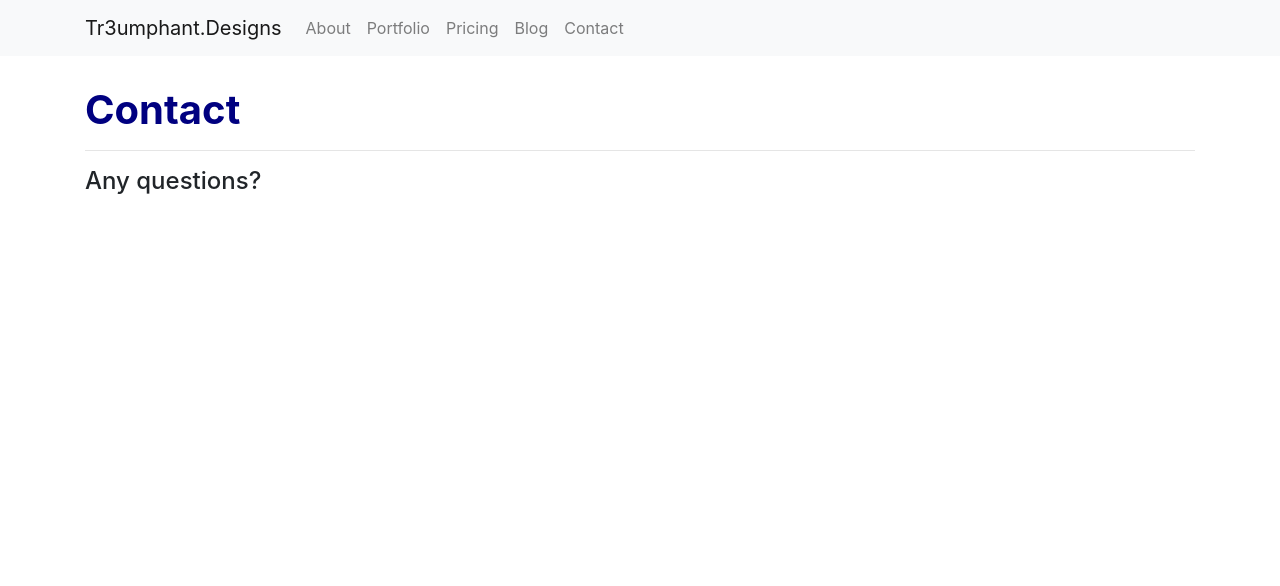
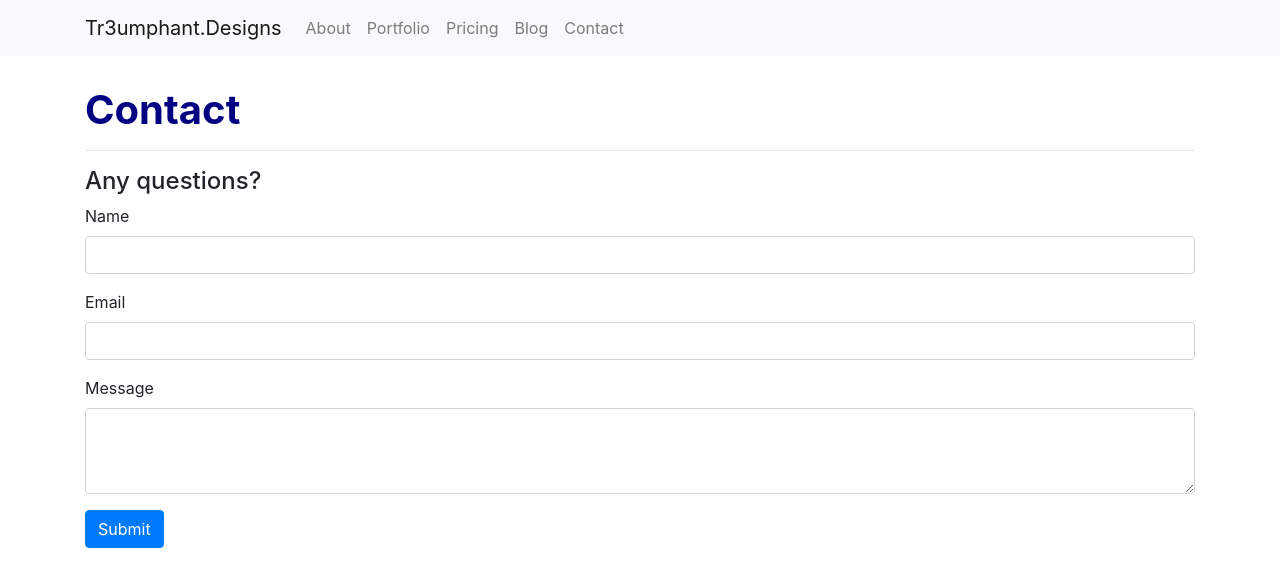
Before and after one commit to trey-a-hope/tr3umphant-designs, an Angular app in the folder web/: page /contact in a window 1280 px wide. Shown: the top 586 px of the page. Built offline with nearby package versions, Linux system fonts and the light colour scheme.

Commit message:
Added Form modules for Contact Page.

```diff
--- a/web/src/app/app.module.ts
+++ b/web/src/app/app.module.ts
@@ -19,6 +19,8 @@ import { BlogPageComponent } from './pages/blog-page/blog-page.component';
 import { FooterComponent } from './widgets/footer/footer.component';
 import { CardWidgetComponent } from './widgets/card-widget/card-widget.component';
 import { PricingPageComponent } from './pages/pricing-page/pricing-page.component';
+
+import { FormsModule, ReactiveFormsModule } from '@angular/forms';
 
 @NgModule({
   declarations: [
@@ -42,7 +44,9 @@ import { PricingPageComponent } from './pages/pricing-page/pricing-page.componen
     MatCheckboxModule,
     MatToolbarModule,
     MatCardModule,
-    MatGridListModule
+    MatGridListModule,
+    FormsModule,
+    ReactiveFormsModule
   ],
   providers: [],
   bootstrap: [AppComponent]
--- a/web/src/app/pages/blog-page/blog-page.component.ts
+++ b/web/src/app/pages/blog-page/blog-page.component.ts
@@ -10,7 +10,7 @@ export class BlogPageComponent implements OnInit {
 
   public blogOneUrl = 'https://daytontechguide.com/test-this-new-app-for-daytons-artist-entrepreneur-community/?mc_cid=9351e5397c&mc_eid=cc9664f424&fbclid=IwAR019waR-XcIHFCtTWS3k5UBbgJOj3-tS1WjGWXw1_Gfh3pUn9gGnWdtSc8';
 
-  constructor(private urlService: UrlService) { }
+  constructor(public urlService: UrlService) { }
 
   ngOnInit() {
   }
--- a/web/src/app/pages/contact-page/contact-page.component.html
+++ b/web/src/app/pages/contact-page/contact-page.component.html
@@ -5,7 +5,48 @@
                 <h1 class="animated zoomInRight" style="color: navy"><strong>Contact</strong></h1>
                 <hr>
                 <h4 class="animated zoomInRight">Any questions?</h4>
+                <form [formGroup]="contactForm" (ngSubmit)="onSubmit(contactForm.value)">
+                    <div class="form-group">
+                        <label for="exampleInputEmail1">Name</label>
+                        <input type="text" class="form-control" id="name" formControlName="name">
+                    </div>
+                    <div class="form-group">
+                        <label for="exampleInputEmail1">Email</label>
+                        <input type="email" class="form-control" id="email" formControlName="email">
+                    </div>
+                    <div class="form-group">
+                        <label for="exampleInputEmail1">Message</label>
+                        <textarea class="form-control" id="message" rows="3" formControlName="message"></textarea>
+                    </div>
+                    <button class="btn btn-primary" type="submit">Submit</button>
+                </form>
             </div>
         </div>
     </div>
 </section>
+
+
+<!-- <button type="button" class="btn btn-primary" data-toggle="modal" data-target="#exampleModal">
+    Launch demo modal
+</button>
+
+<div class="modal fade" id="exampleModal" tabindex="-1" role="dialog" aria-labelledby="exampleModalLabel"
+    aria-hidden="true">
+    <div class="modal-dialog" role="document">
+        <div class="modal-content">
+            <div class="modal-header">
+                <h5 class="modal-title" id="exampleModalLabel">Modal title</h5>
+                <button type="button" class="close" data-dismiss="modal" aria-label="Close">
+                    <span aria-hidden="true">&times;</span>
+                </button>
+            </div>
+            <div class="modal-body">
+                ...
+            </div>
+            <div class="modal-footer">
+                <button type="button" class="btn btn-secondary" data-dismiss="modal">Close</button>
+                <button type="button" class="btn btn-primary">Save changes</button>
+            </div>
+        </div>
+    </div>
+</div> -->
--- a/web/src/app/pages/contact-page/contact-page.component.ts
+++ b/web/src/app/pages/contact-page/contact-page.component.ts
@@ -1,4 +1,5 @@
 import { Component, OnInit } from '@angular/core';
+import { FormBuilder } from '@angular/forms';
 
 @Component({
   selector: 'contact-page',
@@ -7,9 +8,25 @@ import { Component, OnInit } from '@angular/core';
 })
 export class ContactPageComponent implements OnInit {
 
-  constructor() { }
+  contactForm;
+
+  constructor(private formBuilder: FormBuilder, ) {
+
+    this.contactForm = this.formBuilder.group({
+      name: '',
+      email: '',
+      message: ''
+    });
+  }
 
   ngOnInit() {
   }
 
+  onSubmit(data) {
+    var name = data['name'];
+    var email = data['email'];
+    var message = data['message'];
+    alert('Coming soon...');
+  }
+
 }
```
